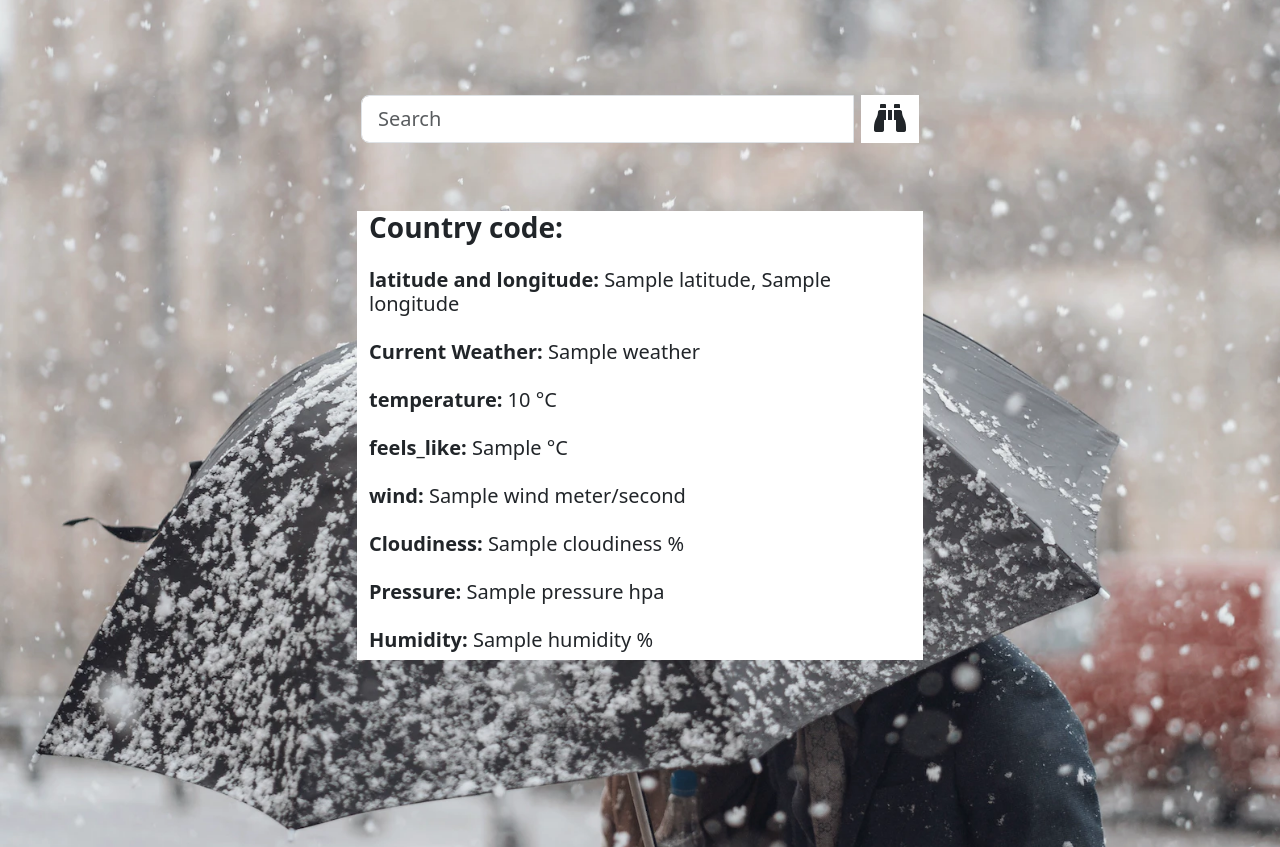
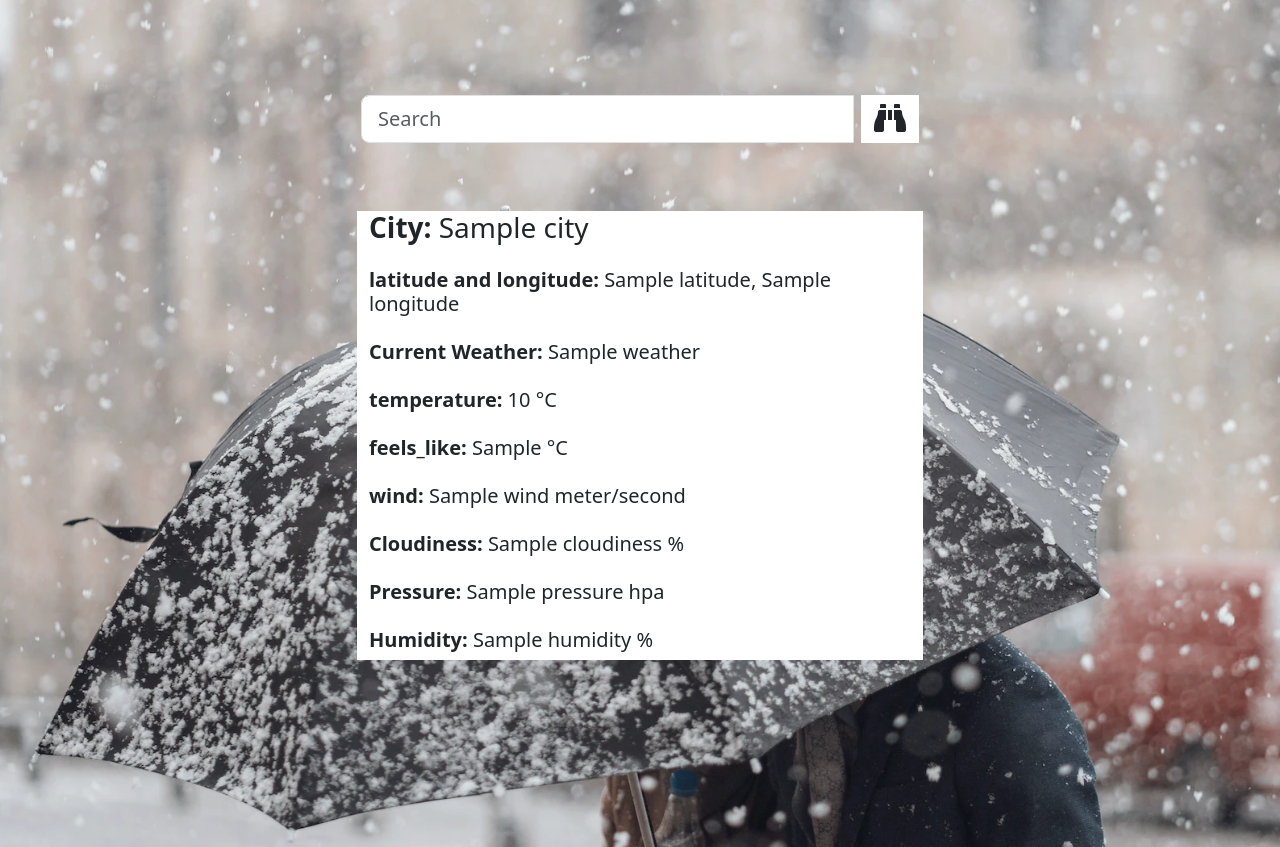
Before and after one commit to bardack134/weather-app, a Django app: template main/templates/index.html in a window 1280 px wide. Shown: the part 125-972 px from the top of the page. Run offline with Django 3.2, Linux system fonts and the light colour scheme; the template is opened without the code that fills it: most values are stand-ins (such as "Sample title", 1, 10 or a date in 2020).

Commit message:
cambios frontend, cuadro de busqueda, version celular

```diff
--- a/main/templates/index.html
+++ b/main/templates/index.html
@@ -59,13 +59,15 @@ Aquí está tu código con comentarios en cada línea:
   </section>
   <!-- fin de session de busqueda de informacion -->
 
+  {% comment %} voy a verificar si se ha realizado una busqueda, comprobando si city es verdadero {% endcomment %}
+  {% if city %}
   <!-- empieza session que muestra la informacion buscada -->
   <section class="">
     <div class="row mt-5 p-1  d-flex justify-content-center">
 
-      <div class="col-6 d-flex flex-column justify-content-center align-items-start bg-white mx-auto">
+      <div class="col-12 col-md-10 col-lg-6 d-flex flex-column justify-content-center align-items-start bg-white mx-auto">
 
-        <h3 class="mb-4"><strong>Country code: </strong></h3>
+        <h3 class="mb-4"><strong>City: </strong>{{city}}</h3>
         <h5 class="mb-4"><strong>latitude and longitude: </strong>{{latitude}},  {{longitude}}</h5>
 
         <h5 class="mb-4"><strong>Current Weather: </strong>{{weather}}</h5>
@@ -85,6 +87,7 @@ Aquí está tu código con comentarios en cada línea:
     </div>
   </section>
   <!-- termina session que muestra la informacion buscada -->
+  {% endif %}
 </div>
 
 {% endblock %}
--- a/main/views.py
+++ b/main/views.py
@@ -36,6 +36,7 @@ def index(request):
 
             # Crea un nuevo diccionario con los datos relevantes.
             contexto= {
+                'city':city,
                 # uso de get() con un valor predeterminado 'none' es una forma segura de acceder a claves anidadas, ya que evita errores si alguna de las claves no está presente.
                 'latitude':data_diccionario.get('coord', None).get('lon'), #si la clave 'coord' no está presente en el diccionario principal, la variable asociada a 'latitude' será None.
                 'longitude':data_diccionario.get('coord', None).get('lat'),
```
